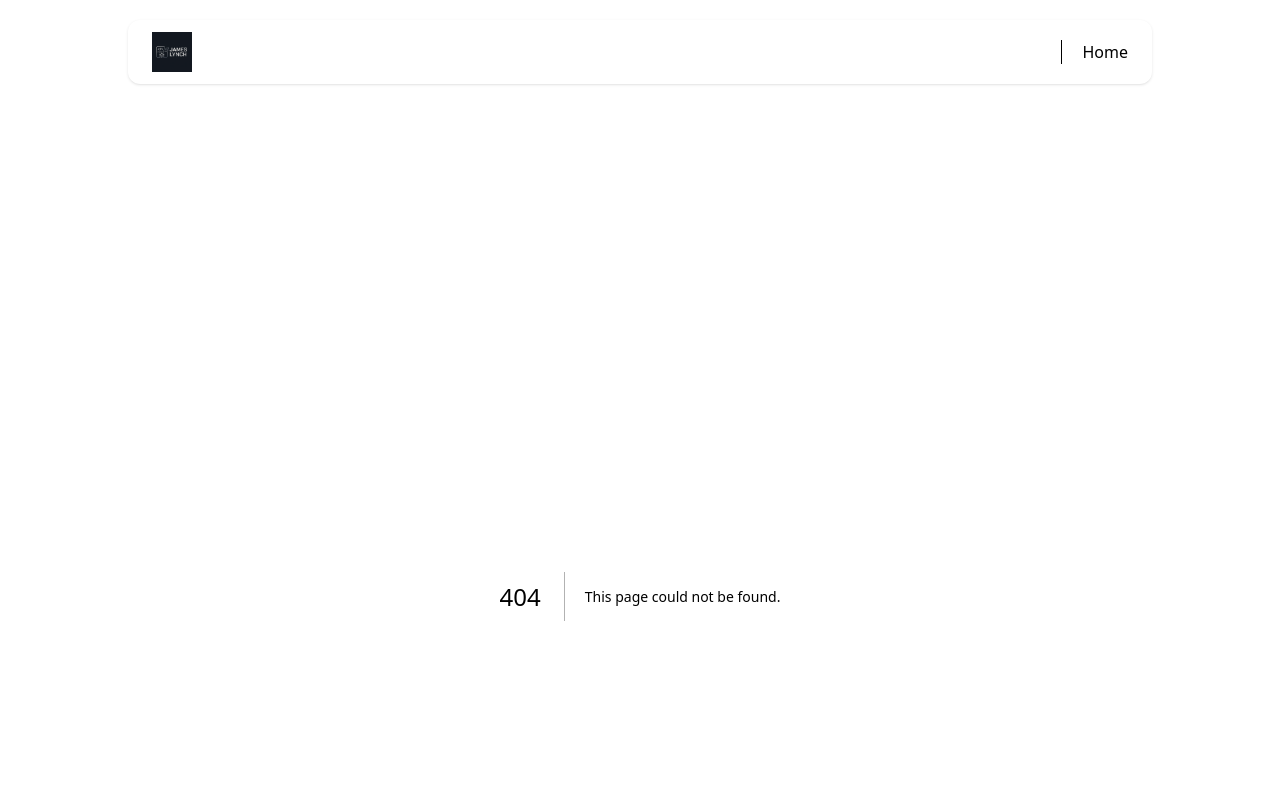
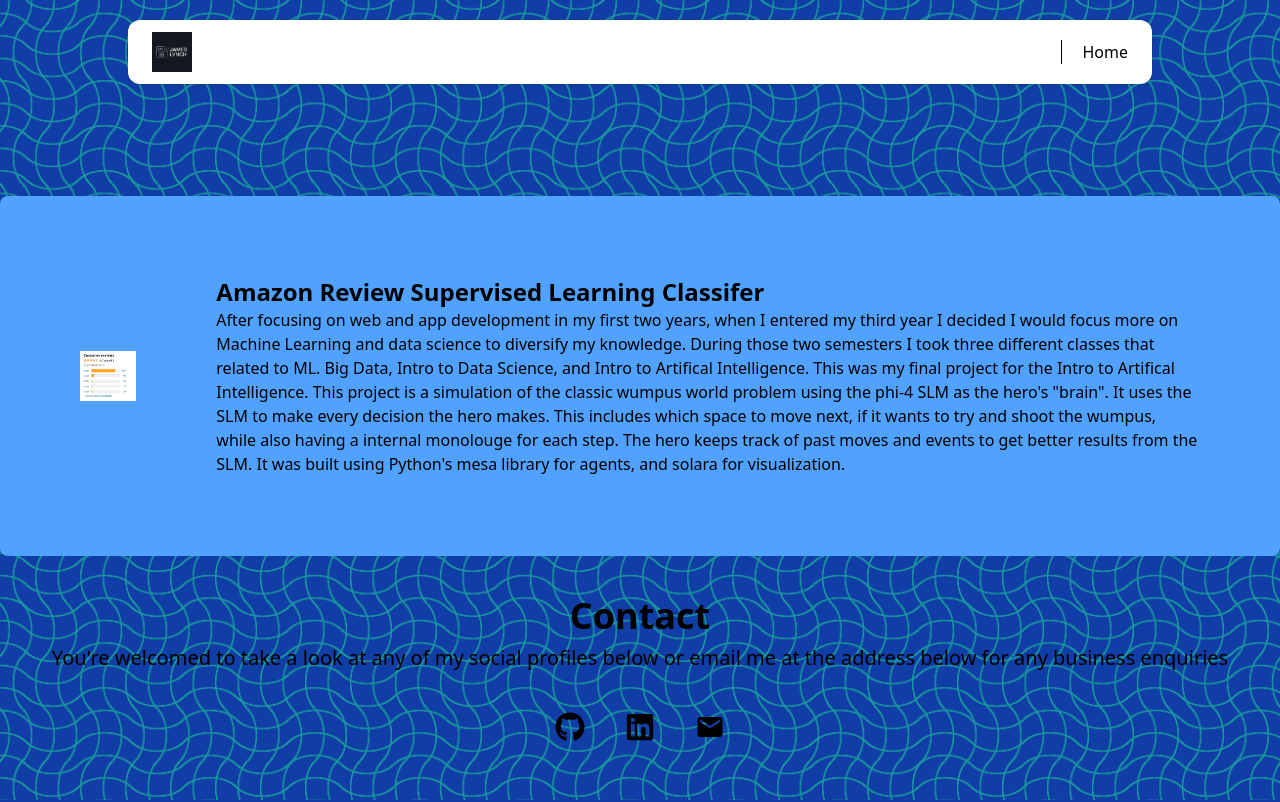
Before and after one commit to JamesL2004/Personal-Portfolio-Site, a Next.js app: page /amazonClassifier in a window 1280 px wide. Before the commit this address had no page. Shown: the top 802 px of the page. Built offline with nearby package versions, Linux system fonts and the light colour scheme.

Commit message:
Added amazon classifier info page

```diff
--- /dev/null
+++ b/app/amazonClassifier/page.jsx
@@ -0,0 +1,23 @@
+export default function AmazonClassifier(){
+    return (
+        <>
+            <section id='amz-classifier'>
+                <div className={`flex items-center justify-center space-x-20 max-w-full mx-auto bg-blue-400 rounded-lg p-20 transition-transform duration-300 hover:-translate-y-1 hover:shadow-lg`}>
+                    <div>
+                        <img src='/images/amazon-review.png'/>
+                    </div>
+                    <div>
+                        <h2 className="font-bold text-2xl">Amazon Review Supervised Learning Classifer</h2>
+                        <p className={`text-left`}>
+                            After focusing on web and app development in my first two years, when I entered my third year I decided I would focus more on Machine Learning and data science to diversify
+                            my knowledge. During those two semesters I took three different classes that related to ML. Big Data, Intro to Data Science, and Intro to Artifical Intelligence.
+                            This was my final project for the Intro to Artifical Intelligence. This project is a simulation of the classic wumpus world problem using the phi-4 SLM as the hero's "brain".
+                            It uses the SLM to make every decision the hero makes. This includes which space to move next, if it wants to try and shoot the wumpus, while also having a internal monolouge for each step.
+                            The hero keeps track of past moves and events to get better results from the SLM. It was built using Python's mesa library for agents, and solara for visualization.
+                        </p>
+                    </div>
+                </div>
+            </section>
+        </>
+    )
+}
```
Also changed, not shown: public/images/amazon-review.png (added).
